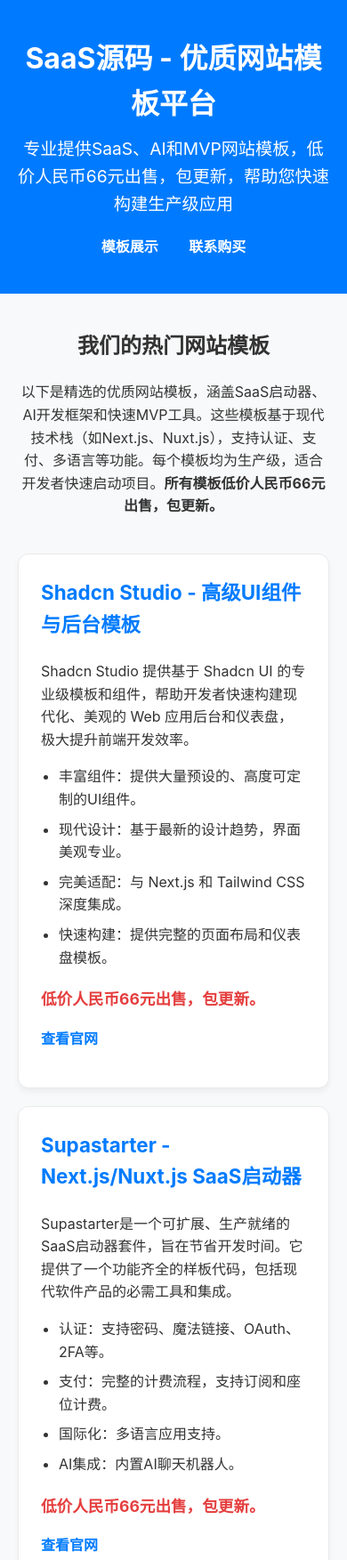
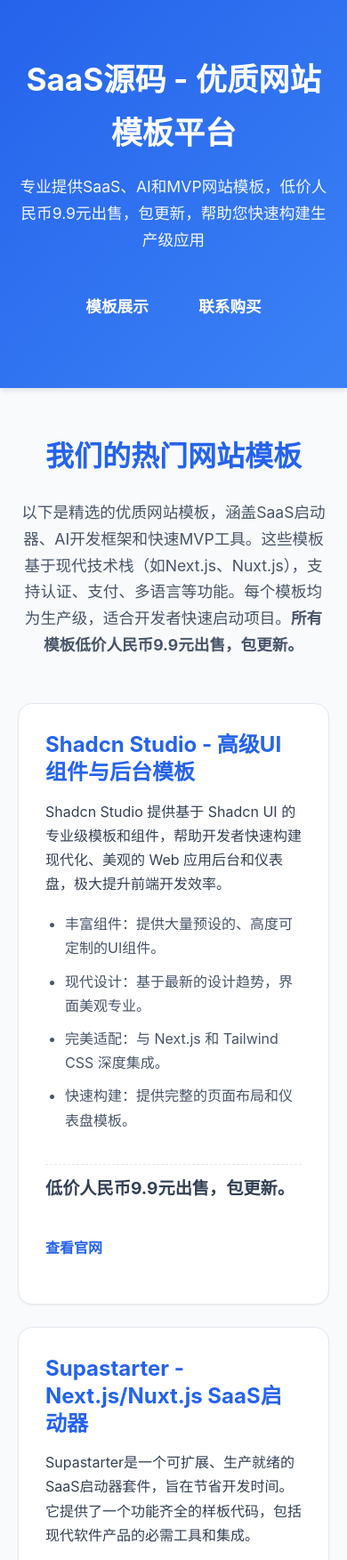
Before and after one commit to saas-sources/saas-sources.github.io, a plain HTML site: page index.html in a window 390 px wide. Shown: the top 1753 px of the page at 89% size. Drawn offline with Linux system fonts and the light colour scheme.

Commit message:
Update index.html

```diff
--- a/index.html
+++ b/index.html
@@ -3,7 +3,7 @@
 <head>
     <meta charset="UTF-8">
     <meta name="viewport" content="width=device-width, initial-scale=1.0">
-    <meta name="description" content="SaaS源码提供低价优质的网站模板、SaaS启动器和AI开发框架。涵盖Supastarter, MkSaaS, ShipAny, TinyShip, MvpFast及Shadcn Studio等热门生产级模板，仅售66元并包更新。">
+    <meta name="description" content="SaaS源码提供低价优质的网站模板、SaaS启动器和AI开发框架。涵盖Supastarter, MkSaaS, ShipAny, TinyShip, MvpFast及Shadcn Studio等热门生产级模板，仅售9.9元并包更新。">
     <meta name="keywords" content="网站模板, SaaS源码, SaaS模板, AI模板, MVP模板, Next.js boilerplate, Nuxt.js starter, SaaS启动器, AI SaaS框架, Supastarter, MkSaaS, ShipAny, TinyShip, MvpFast, Shadcn Studio, 低价网站模板, 源码出售">
     <meta name="robots" content="index, follow">
     <meta name="author" content="SaaS Sources">
@@ -11,7 +11,7 @@
 
     <!-- Open Graph / Social Media -->
     <meta property="og:title" content="SaaS源码 | 低价优质网站模板与AI框架">
-    <meta property="og:description" content="探索高质量网站模板，包括Supastarter、MkSaaS、ShipAny、TinyShip、MvpFast和Shadcn Studio。低价人民币66元出售，包更新。">
+    <meta property="og:description" content="探索高质量网站模板，包括Supastarter、MkSaaS、ShipAny、TinyShip、MvpFast和Shadcn Studio。低价人民币9.9元出售，包更新。">
     <meta property="og:type" content="website">
     <meta property="og:url" content="https://saas-sources.github.io/">
     <meta property="og:image" content="https://saas-sources.github.io/og-image.jpg">
@@ -20,127 +20,209 @@
     <title>SaaS源码 | 低价优质网站模板 - Supastarter, MkSaaS, Shadcn Studio等</title>
     <style>
         :root {
-            --primary-color: #007bff;
-            --bg-color: #f8f9fa;
-            --text-color: #333;
+            --primary-color: #2563eb;
+            --primary-light: #3b82f6;
+            --bg-color: #f8fafc;
+            --text-color: #1e293b;
             --card-bg: #ffffff;
+            --border-color: #e2e8f0;
+            --price-color: #dc2626;
+            --shadow-sm: 0 1px 2px 0 rgba(0, 0, 0, 0.05);
+            --shadow-md: 0 4px 6px -1px rgba(0, 0, 0, 0.1);
+            --shadow-lg: 0 10px 15px -3px rgba(0, 0, 0, 0.1);
+        }
+        * {
+            margin: 0;
+            padding: 0;
+            box-sizing: border-box;
         }
         body {
             font-family: -apple-system, BlinkMacSystemFont, "Segoe UI", Roboto, "Helvetica Neue", Arial, sans-serif;
-            line-height: 1.6;
-            margin: 0;
-            padding: 0;
+            line-height: 1.7;
             color: var(--text-color);
             background-color: var(--bg-color);
         }
+        /* 头部优化 */
         header {
-            background-color: var(--primary-color);
+            background: linear-gradient(135deg, var(--primary-color), var(--primary-light));
             color: white;
-            padding: 40px 20px;
+            padding: 60px 20px;
             text-align: center;
+            box-shadow: var(--shadow-md);
         }
         header h1 {
-            margin: 0 0 10px 0;
-            font-size: 2.5rem;
+            margin: 0 0 15px 0;
+            font-size: 2.8rem;
+            font-weight: 700;
         }
         header p {
-            font-size: 1.2rem;
+            font-size: 1.25rem;
             max-width: 800px;
-            margin: 0 auto;
+            margin: 0 auto 30px;
+            opacity: 0.95;
         }
         nav {
-            margin-top: 20px;
+            margin-top: 10px;
         }
         nav a {
             color: white;
-            margin: 0 15px;
+            margin: 0 20px;
             text-decoration: none;
-            font-weight: bold;
+            font-weight: 600;
+            font-size: 1.1rem;
+            padding: 8px 16px;
+            border-radius: 6px;
+            transition: background 0.3s ease;
         }
         nav a:hover {
-            text-decoration: underline;
+            background: rgba(255,255,255,0.2);
+            text-decoration: none;
         }
         main {
             max-width: 1200px;
-            margin: 40px auto;
+            margin: 50px auto;
             padding: 0 20px;
         }
         .intro {
             text-align: center;
-            margin-bottom: 40px;
+            margin-bottom: 50px;
+            max-width: 900px;
+            margin-left: auto;
+            margin-right: auto;
         }
+        .intro h2 {
+            font-size: 2rem;
+            margin-bottom: 20px;
+            color: var(--primary-color);
+        }
+        .intro p {
+            font-size: 1.1rem;
+            color: #475569;
+        }
+        /* 产品网格布局优化 */
         .template-grid {
             display: grid;
-            grid-template-columns: repeat(auto-fit, minmax(300px, 1fr));
-            gap: 20px;
+            grid-template-columns: repeat(auto-fit, minmax(340px, 1fr));
+            gap: 25px;
         }
+        /* 产品卡片优化 */
         .template {
-            border: 1px solid #eaeaea;
-            border-radius: 12px;
-            padding: 25px;
+            border: 1px solid var(--border-color);
+            border-radius: 16px;
+            padding: 30px;
             background: var(--card-bg);
-            box-shadow: 0 4px 6px rgba(0,0,0,0.05);
-            transition: transform 0.3s ease, box-shadow 0.3s ease;
+            box-shadow: var(--shadow-sm);
+            transition: all 0.3s ease;
+            display: flex;
+            flex-direction: column;
         }
         .template:hover {
-            transform: translateY(-5px);
-            box-shadow: 0 10px 15px rgba(0,0,0,0.1);
+            transform: translateY(-8px);
+            box-shadow: var(--shadow-lg);
+            border-color: var(--primary-light);
         }
         .template h3 {
             color: var(--primary-color);
-            margin-top: 0;
-            font-size: 1.4rem;
+            margin-bottom: 15px;
+            font-size: 1.5rem;
+            line-height: 1.3;
+        }
+        .template p {
+            margin-bottom: 18px;
+            color: #334155;
         }
         .template ul {
-            padding-left: 20px;
-            margin-bottom: 20px;
+            padding-left: 22px;
+            margin-bottom: 25px;
+            flex-grow: 1;
         }
         .template li {
-            margin-bottom: 8px;
+            margin-bottom: 10px;
+            color: #475569;
         }
+        /* 价格标签优化 */
         .price-tag {
-            font-weight: bold;
-            color: #e53e3e;
-            font-size: 1.1rem;
+            font-weight: 700;
+            color: var(--price-color);
+            font-size: 1.2rem;
+            padding: 10px 0;
+            border-top: 1px dashed var(--border-color);
+            margin-top: auto;
         }
         .template a {
+            display: inline-block;
             color: var(--primary-color);
             text-decoration: none;
-            font-weight: bold;
+            font-weight: 600;
+            margin-top: 10px;
+            transition: color 0.3s ease;
         }
         .template a:hover {
+            color: var(--primary-light);
             text-decoration: underline;
         }
+        /* 联系区域优化 */
         #contact {
             text-align: center;
-            margin-top: 60px;
-            padding: 40px;
+            margin-top: 70px;
+            padding: 50px;
             background: var(--card-bg);
-            border-radius: 12px;
-            box-shadow: 0 4px 6px rgba(0,0,0,0.05);
+            border-radius: 16px;
+            box-shadow: var(--shadow-md);
+            border: 1px solid var(--border-color);
+        }
+        #contact h2 {
+            font-size: 2rem;
+            margin-bottom: 20px;
+            color: var(--primary-color);
+        }
+        #contact p {
+            font-size: 1.1rem;
+            max-width: 700px;
+            margin: 0 auto 30px;
+            color: #334155;
         }
         #contact img {
             max-width: 100%;
-            width: 300px;
+            width: 320px;
             height: auto;
-            margin-top: 20px;
-            border-radius: 8px;
-            box-shadow: 0 2px 10px rgba(0,0,0,0.1);
+            border-radius: 12px;
+            box-shadow: var(--shadow-md);
+            transition: transform 0.3s ease;
         }
+        #contact img:hover {
+            transform: scale(1.03);
+        }
+        /* 页脚优化 */
         footer {
             text-align: center;
-            padding: 20px;
-            background: #343a40;
-            color: #f8f9fa;
-            margin-top: 40px;
+            padding: 35px 20px;
+            background: #1e293b;
+            color: #f1f5f9;
+            margin-top: 50px;
         }
         footer p {
-            margin: 5px 0;
-            font-size: 0.9rem;
+            margin: 8px 0;
+            font-size: 0.95rem;
+            opacity: 0.9;
         }
+        /* 响应式优化 */
         @media (max-width: 768px) {
             header h1 {
-                font-size: 2rem;
+                font-size: 2.2rem;
+            }
+            header p {
+                font-size: 1.1rem;
+            }
+            nav a {
+                display: inline-block;
+                margin: 8px 10px;
+            }
+            .template-grid {
+                grid-template-columns: 1fr;
+            }
+            #contact {
+                padding: 35px 25px;
             }
         }
     </style>
@@ -148,7 +230,7 @@
 <body>
     <header>
         <h1>SaaS源码 - 优质网站模板平台</h1>
-        <p>专业提供SaaS、AI和MVP网站模板，低价人民币66元出售，包更新，帮助您快速构建生产级应用</p>
+        <p>专业提供SaaS、AI和MVP网站模板，低价人民币9.9元出售，包更新，帮助您快速构建生产级应用</p>
         <nav>
             <a href="#templates">模板展示</a>
             <a href="#contact">联系购买</a>
@@ -157,7 +239,7 @@
     <main>
         <section class="intro">
             <h2>我们的热门网站模板</h2>
-            <p>以下是精选的优质网站模板，涵盖SaaS启动器、AI开发框架和快速MVP工具。这些模板基于现代技术栈（如Next.js、Nuxt.js），支持认证、支付、多语言等功能。每个模板均为生产级，适合开发者快速启动项目。<strong>所有模板低价人民币66元出售，包更新。</strong></p>
+            <p>以下是精选的优质网站模板，涵盖SaaS启动器、AI开发框架和快速MVP工具。这些模板基于现代技术栈（如Next.js、Nuxt.js），支持认证、支付、多语言等功能。每个模板均为生产级，适合开发者快速启动项目。<strong>所有模板低价人民币9.9元出售，包更新。</strong></p>
         </section>
 
         <section id="templates" class="template-grid">
@@ -171,7 +253,7 @@
                     <li>完美适配：与 Next.js 和 Tailwind CSS 深度集成。</li>
                     <li>快速构建：提供完整的页面布局和仪表盘模板。</li>
                 </ul>
-                <p class="price-tag">低价人民币66元出售，包更新。</p>
+                <p class="price-tag">低价人民币9.9元出售，包更新。</p>
                 <p><a href="https://shadcnstudio.com/" target="_blank" rel="noopener noreferrer">查看官网</a></p>
             </article>
 
@@ -185,7 +267,7 @@
                     <li>国际化：多语言应用支持。</li>
                     <li>AI集成：内置AI聊天机器人。</li>
                 </ul>
-                <p class="price-tag">低价人民币66元出售，包更新。</p>
+                <p class="price-tag">低价人民币9.9元出售，包更新。</p>
                 <p><a href="https://supastarter.dev/" target="_blank" rel="noopener noreferrer">查看官网</a></p>
             </article>
 
@@ -198,7 +280,7 @@
                     <li>认证与支付：社会登录、Stripe订阅和一次性支付。</li>
                     <li>AI功能：内置AI图像生成器、文本生成器和聊天机器人。</li>
                 </ul>
-                <p class="price-tag">低价人民币66元出售，包更新。</p>
+                <p class="price-tag">低价人民币9.9元出售，包更新。</p>
                 <p><a href="https://mksaas.com/" target="_blank" rel="noopener noreferrer">查看官网</a></p>
             </article>
 
@@ -211,7 +293,7 @@
                     <li>管理仪表板：权限控制（RBAC）、内容管理、支付和用户管理。</li>
                     <li>扩展功能：支付、存储、电子邮件、分析和AI SDK集成。</li>
                 </ul>
-                <p class="price-tag">低价人民币66元出售，包更新。</p>
+                <p class="price-tag">低价人民币9.9元出售，包更新。</p>
                 <p><a href="https://shipany.ai/" target="_blank" rel="noopener noreferrer">查看官网</a></p>
             </article>
 
@@ -224,7 +306,7 @@
                     <li>全球与本地化：支持Stripe/OAuth和微信登录/支付，内置i18n。</li>
                     <li>AI准备：深度集成Vercel AI SDK。</li>
                 </ul>
-                <p class="price-tag">低价人民币66元出售，包更新。</p>
+                <p class="price-tag">低价人民币9.9元出售，包更新。</p>
                 <p><a href="https://tinyship.cn/" target="_blank" rel="noopener noreferrer">查看官网</a></p>
             </article>
 
@@ -237,14 +319,14 @@
                     <li>集成：微信支付、认证、数据库、Next.js + Tailwindcss。</li>
                     <li>快速部署：通过Vercel在一分钟内部署上线。</li>
                 </ul>
-                <p class="price-tag">低价人民币66元出售，包更新。</p>
+                <p class="price-tag">低价人民币9.9元出售，包更新。</p>
                 <p><a href="https://www.mvpfast.top/" target="_blank" rel="noopener noreferrer">查看官网</a></p>
             </article>
         </section>
 
         <section id="contact">
             <h2>联系方式 / 购买渠道</h2>
-            <p>如果您对以上任何模板感兴趣，请扫码添加微信进行咨询和购买。我们提供专业支持，<strong>所有模板低价人民币66元出售，且包含后续更新</strong>。</p>
+            <p>如果您对以上任何模板感兴趣，请扫码添加微信进行咨询和购买。我们提供专业支持，<strong>所有模板低价人民币9.9元出售，且包含后续更新</strong>。</p>
             <img src="./66666666666666.png" alt="扫码添加微信联系购买SaaS模板">
         </section>
     </main>
```
